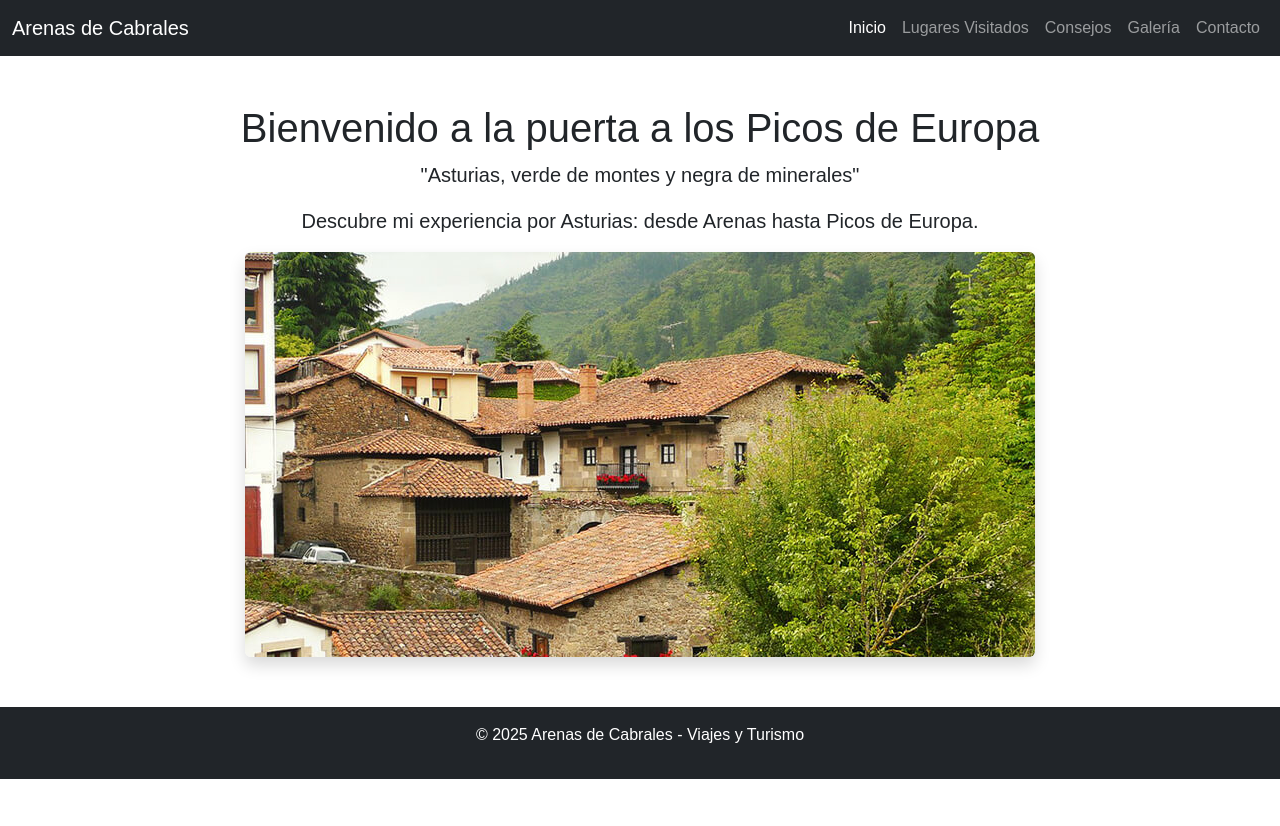
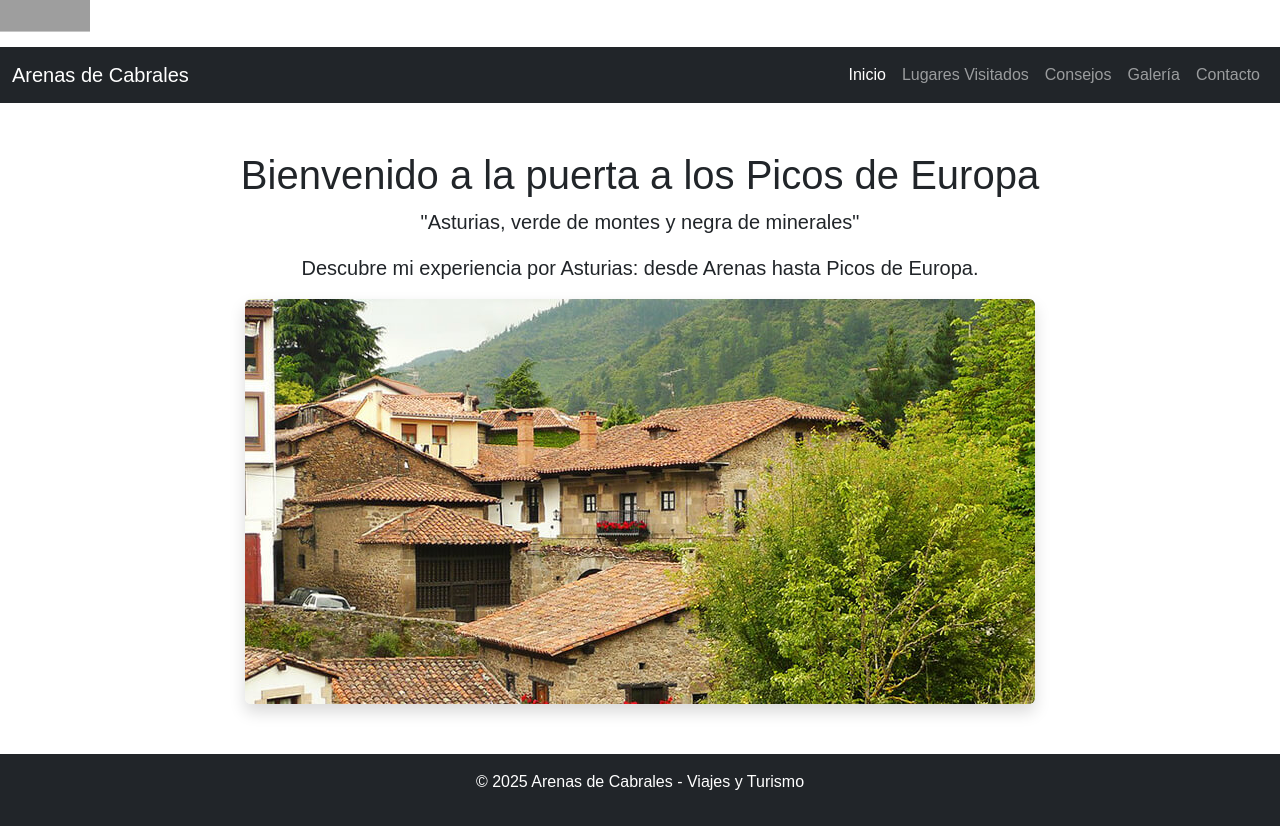
Before and after one commit to Fran0rtiz/bootstrap, a plain HTML site: page index.html in a window 1280 px wide. Before the commit the page ends 800 px from the top, so only its background shows below. Drawn offline with nearby package versions, Linux system fonts and the light colour scheme; grey boxes are pictures that could not be loaded.

Commit message:
Update index.html

```diff
--- a/index.html
+++ b/index.html
@@ -8,6 +8,13 @@
   <link href="https://cdn.jsdelivr.net/npm/bootstrap@5.3.0/dist/css/bootstrap.min.css" rel="stylesheet">
   <!-- Estilos -->
   <link rel="stylesheet" href="css/style.css">
+  <p>
+    <a href="https://jigsaw.w3.org/css-validator/check/referer">
+        <img style="border:0;width:88px;height:31px"
+            src="https://jigsaw.w3.org/css-validator/images/vcss-blue"
+            alt="¡CSS Válido!">
+    </a>
+</p>
 </head>
 <body>
   <!-- Barra de navegación -->
```
